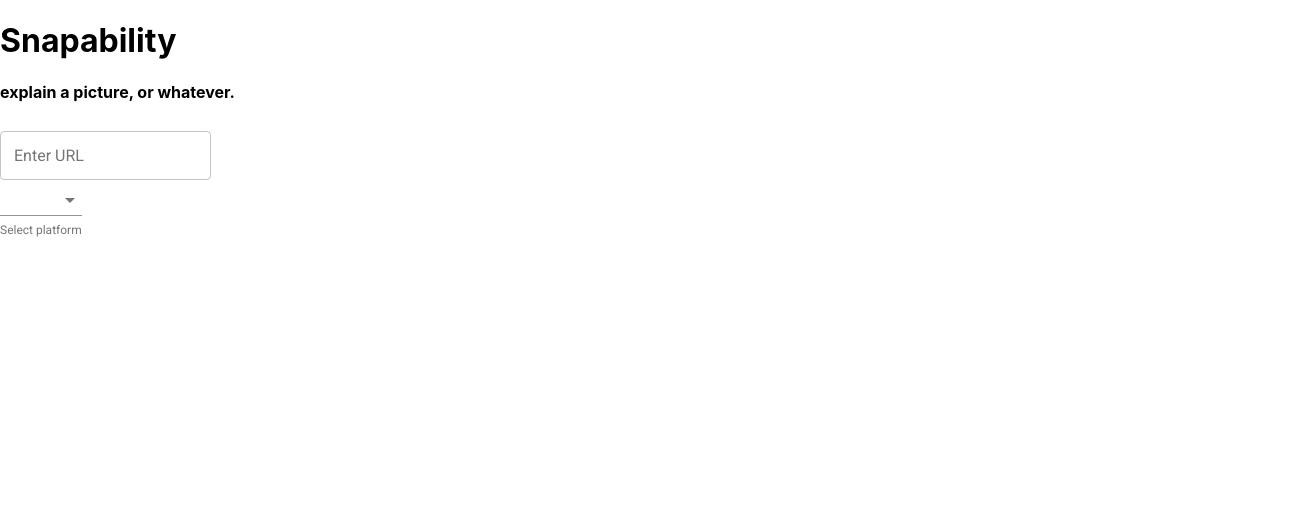
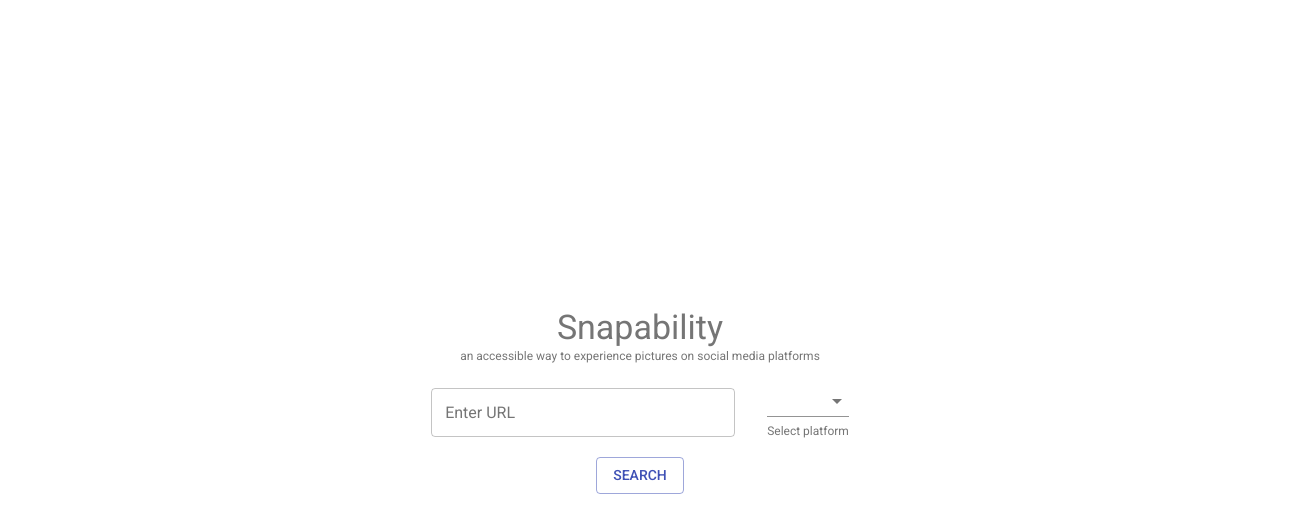
Before and after one commit to ajchili/snapability, a React (Create React App) app in the folder web/: page / in a window 1280 px wide. Shown: the top 532 px of the page, 1312 px wide, since content can reach past the window. Built offline with nearby package versions, Linux system fonts and the light colour scheme.

Commit message:
Setup UI for Home page

```diff
--- a/web/src/components/Home.js
+++ b/web/src/components/Home.js
@@ -1,16 +1,21 @@
 import React, { Component } from "react";
-import Input from "@material-ui/core/Input";
-import TextField from "@material-ui/core/TextField";
-import InputLabel from "@material-ui/core/InputLabel";
-import MenuItem from "@material-ui/core/MenuItem";
-import FormHelperText from "@material-ui/core/FormHelperText";
-import FormControl from "@material-ui/core/FormControl";
-import Select from "@material-ui/core/Select";
+import {
+  Button,
+  Input,
+  TextField,
+  Grid,
+  MenuItem,
+  FormHelperText,
+  FormControl,
+  Typography,
+  Select
+} from "@material-ui/core";
 
 export default class extends Component {
   state = {
     platform: ""
   };
+
   onPlatformChange = e => {
     this.setState({ platform: e.target.value });
   };
@@ -18,20 +23,47 @@ export default class extends Component {
   render() {
     return (
       <div>
-        <div className="styles.titleDiv">
-          <div>
-            <h1>Snapability</h1>
-            <h4>explain a picture, or whatever.</h4>
-          </div>
-          <div>
+        <Grid
+          container
+          direction="row"
+          justify="center"
+          alignItems="center"
+          style={{
+            height: "100vh"
+          }}
+        >
+          <Grid
+            container
+            direction="column"
+            justify="center"
+            alignItems="center"
+            spacing="32"
+          >
+            <Grid item>
+              <Typography variant="display1" align="center">
+                Snapability
+              </Typography>
+              <Typography variant="caption" align="center">
+                an accessible way to experience pictures on social media platforms
+              </Typography>
+            </Grid>
+            <Grid
+              container
+              direction="row"
+              justify="center"
+              alignItems="center"
+              spacing="32"
+            >
+              <Grid item xs={6} sm={3}>
                 <TextField
                   id="outlined-dense"
                   label="Enter URL"
                   margin="dense"
                   variant="outlined"
+                  fullWidth
                 />
-          </div>
-          <div>
+              </Grid>
+              <Grid item>
                 <FormControl>
                   <Select
                     value={this.state.platform}
@@ -44,8 +76,15 @@ export default class extends Component {
                   </Select>
                   <FormHelperText>Select platform</FormHelperText>
                 </FormControl>
-          </div>
-        </div>
+              </Grid>
+            </Grid>
+            <Grid item>
+            <Button variant="outlined" color="primary">
+              Search
+            </Button>
+            </Grid>
+          </Grid>
+        </Grid>
       </div>
     );
   }
```
Lines whose indentation alone changed are shown as unchanged.
